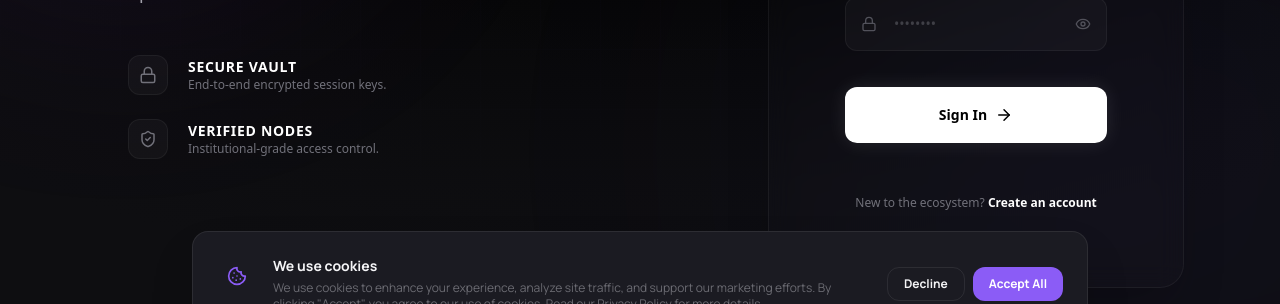
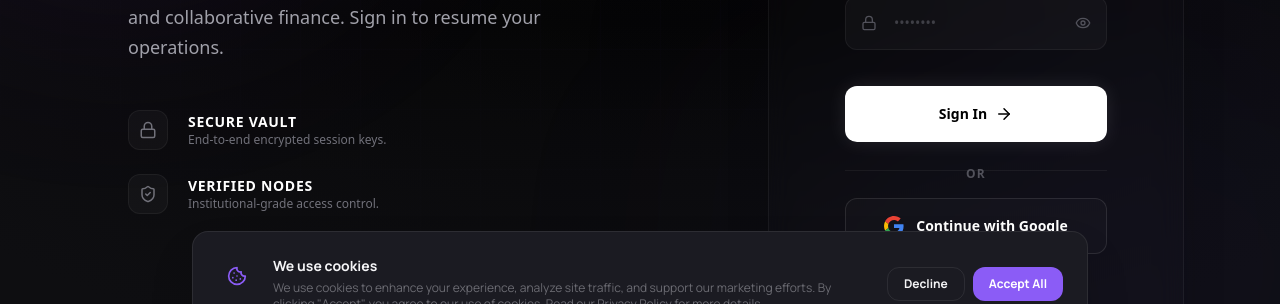
Before and after one commit to Arun-kushwaha007/FairShare, a Next.js app in the folder apps/web/: page /login in a window 1280 px wide. Shown: the part 431-735 px from the top of the page. Built offline with nearby package versions, Linux system fonts and the light colour scheme; no server answers.

Commit message:
feat(web): add Google Sign-in buttons to auth pages

```diff
--- a/apps/web/app/login/page.tsx
+++ b/apps/web/app/login/page.tsx
@@ -178,7 +178,7 @@ function LoginContent() {
                     </div>
                   </div>
 
-                  <div className="pt-4">
+                  <div className="pt-4 space-y-4">
                     <AccentButton
                       type="submit"
                       disabled={loading}
@@ -195,6 +195,26 @@ function LoginContent() {
                         </span>
                       )}
                     </AccentButton>
+
+                    <div className="relative flex items-center justify-center pt-2">
+                      <div className="absolute inset-0 flex items-center">
+                        <div className="w-full border-t border-white/5"></div>
+                      </div>
+                      <span className="relative bg-transparent px-4 text-xs font-bold text-zinc-600 uppercase tracking-widest bg-clip-padding">OR</span>
+                    </div>
+
+                    <a
+                      href="http://localhost:3001/api/v1/auth/google"
+                      className="flex h-14 w-full items-center justify-center gap-3 rounded-xl border border-white/10 bg-white/[0.02] text-sm font-bold text-white transition-all hover:bg-white/[0.06] hover:border-white/20 active:scale-[0.98]"
+                    >
+                      <svg viewBox="0 0 24 24" className="h-5 w-5" aria-hidden="true">
+                        <path d="M12.0003 4.75C13.7703 4.75 15.3553 5.36 16.6053 6.54998L20.0303 3.125C17.9502 1.19 15.2353 0 12.0003 0C7.31028 0 3.25527 2.69 1.28027 6.60998L5.27028 9.70498C6.21525 6.86 8.87028 4.75 12.0003 4.75Z" fill="#EA4335" />
+                        <path d="M23.49 12.275C23.49 11.49 23.415 10.73 23.3 10H12V14.51H18.47C18.18 15.99 17.34 17.25 16.08 18.1L19.945 21.1C22.2 19.01 23.49 15.92 23.49 12.275Z" fill="#4285F4" />
+                        <path d="M5.26498 14.2949C5.02498 13.5699 4.88501 12.7999 4.88501 11.9999C4.88501 11.1999 5.01998 10.4299 5.26498 9.7049L1.275 6.60986C0.46 8.22986 0 10.0599 0 11.9999C0 13.9399 0.46 15.7699 1.28 17.3899L5.26498 14.2949Z" fill="#FBBC05" />
+                        <path d="M12.0004 24.0001C15.2404 24.0001 17.9654 22.935 19.9454 21.095L16.0804 18.095C15.0054 18.82 13.6204 19.245 12.0004 19.245C8.8704 19.245 6.21537 17.135 5.26538 14.29L1.27539 17.385C3.25539 21.31 7.3104 24.0001 12.0004 24.0001Z" fill="#34A853" />
+                      </svg>
+                      Continue with Google
+                    </a>
                   </div>
 
                   <p className="pt-8 text-center text-xs font-medium text-zinc-500">
--- a/apps/web/app/register/page.tsx
+++ b/apps/web/app/register/page.tsx
@@ -226,22 +226,25 @@ export default function RegisterPage() {
                     </AccentButton>
                   </div>
 
-                  {/* <div className="relative flex items-center gap-4 py-6">
-                    <div className="h-px flex-1 bg-white/5" />
-                    <span className="text-[10px] font-bold uppercase tracking-widest text-zinc-700">Continue with</span>
-                    <div className="h-px flex-1 bg-white/5" />
+                  <div className="relative flex items-center justify-center pt-2 pb-2">
+                    <div className="absolute inset-0 flex items-center">
+                      <div className="w-full border-t border-white/5"></div>
+                    </div>
+                    <span className="relative bg-transparent px-4 text-xs font-bold text-zinc-600 uppercase tracking-widest bg-clip-padding">OR</span>
                   </div>
 
-                  <div className="grid grid-cols-2 gap-3">
-                    <button type="button" className="flex items-center justify-center gap-3 h-12 rounded-xl border border-white/5 bg-white/[0.02] hover:bg-white/5 transition-all text-xs font-bold text-zinc-400">
-                      <Chrome size={16} className="text-zinc-500" />
-                      Google
-                    </button>
-                    <button type="button" className="flex items-center justify-center gap-3 h-12 rounded-xl border border-white/5 bg-white/[0.02] hover:bg-white/5 transition-all text-xs font-bold text-zinc-400">
-                      <Apple size={16} className="text-zinc-500" />
-                      Apple
-                    </button>
-                  </div> */}
+                  <a
+                    href="http://localhost:3001/api/v1/auth/google"
+                    className="flex h-14 w-full items-center justify-center gap-3 rounded-xl border border-white/10 bg-white/[0.02] text-sm font-bold text-white transition-all hover:bg-white/[0.06] hover:border-white/20 active:scale-[0.98]"
+                  >
+                    <svg viewBox="0 0 24 24" className="h-5 w-5" aria-hidden="true">
+                      <path d="M12.0003 4.75C13.7703 4.75 15.3553 5.36 16.6053 6.54998L20.0303 3.125C17.9502 1.19 15.2353 0 12.0003 0C7.31028 0 3.25527 2.69 1.28027 6.60998L5.27028 9.70498C6.21525 6.86 8.87028 4.75 12.0003 4.75Z" fill="#EA4335" />
+                      <path d="M23.49 12.275C23.49 11.49 23.415 10.73 23.3 10H12V14.51H18.47C18.18 15.99 17.34 17.25 16.08 18.1L19.945 21.1C22.2 19.01 23.49 15.92 23.49 12.275Z" fill="#4285F4" />
+                      <path d="M5.26498 14.2949C5.02498 13.5699 4.88501 12.7999 4.88501 11.9999C4.88501 11.1999 5.01998 10.4299 5.26498 9.7049L1.275 6.60986C0.46 8.22986 0 10.0599 0 11.9999C0 13.9399 0.46 15.7699 1.28 17.3899L5.26498 14.2949Z" fill="#FBBC05" />
+                      <path d="M12.0004 24.0001C15.2404 24.0001 17.9654 22.935 19.9454 21.095L16.0804 18.095C15.0054 18.82 13.6204 19.245 12.0004 19.245C8.8704 19.245 6.21537 17.135 5.26538 14.29L1.27539 17.385C3.25539 21.31 7.3104 24.0001 12.0004 24.0001Z" fill="#34A853" />
+                    </svg>
+                    Continue with Google
+                  </a>
 
                   <p className="pt-8 text-center text-xs font-medium text-zinc-500">
                     Already registered?{' '}
```
